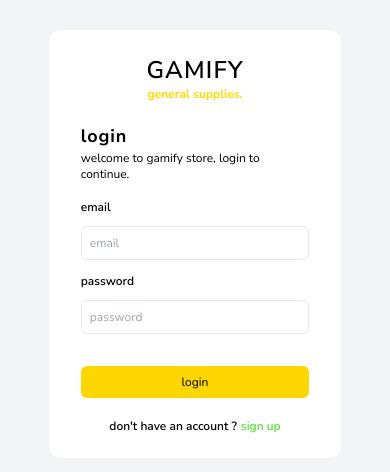
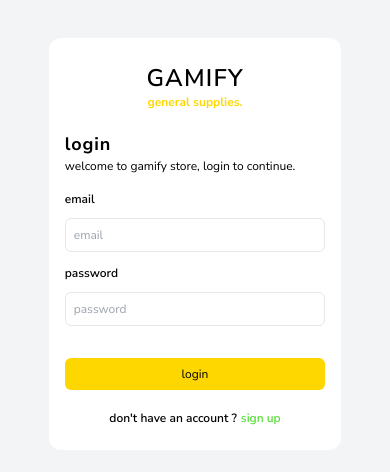
Before and after one commit to Gichohi-Simon/gamify_general_supplies, a Next.js app in the folder client/: page /login in a window 390 px wide. Shown: the part 178-650 px from the top of the page. Built offline with nearby package versions, Linux system fonts and the light colour scheme; no server answers.

Commit message:
login ui mobile media queries

```diff
--- a/client/src/app/(Auth)/login/page.tsx
+++ b/client/src/app/(Auth)/login/page.tsx
@@ -58,7 +58,7 @@ export default function LoginPage() {
   return (
     <div className="font-[family-name:var(--font-poppins)] flex justify-center items-center min-h-screen bg-gray-100">
       <form
-        className="w-3/4 md:w-4/12 md:mt-10 bg-white px-8 py-6 rounded-xl"
+        className="w-3/4 md:w-4/12  bg-white px-4 md:px-8 py-6 rounded-xl"
         onSubmit={formik.handleSubmit}
       >
         <p className="text-center font-semibold text-2xl uppercase tracking-wider">
--- a/client/src/app/(Auth)/signup/page.tsx
+++ b/client/src/app/(Auth)/signup/page.tsx
@@ -66,7 +66,7 @@ export default function SignUpPage() {
   return (
     <div className="font-[family-name:var(--font-poppins)] flex justify-center items-center min-h-screen bg-gray-100">
       <form
-        className="w-3/4 md:w-4/12 md:mt-10 bg-white px-8 py-6 rounded-xl"
+        className="w-3/4 md:w-4/12 bg-white px-4 md:px-8 py-6 rounded-xl"
         onSubmit={formik.handleSubmit}
       >
         <p className="text-center font-semibold text-2xl uppercase tracking-wider">
```
